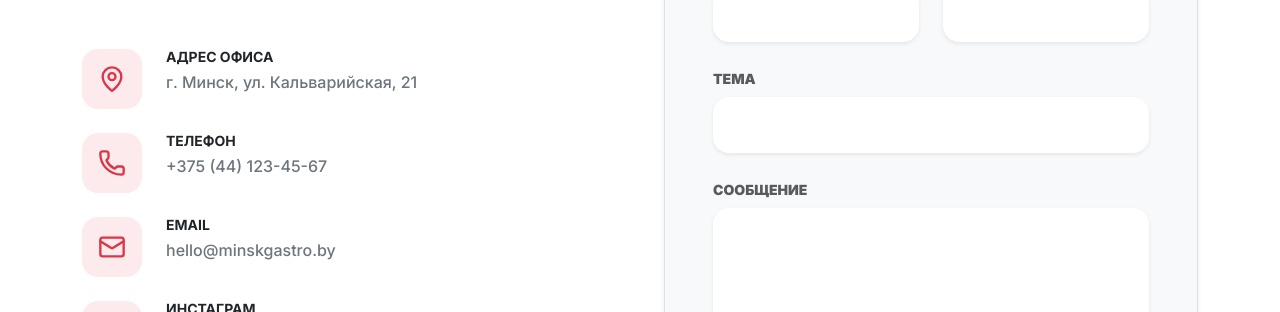
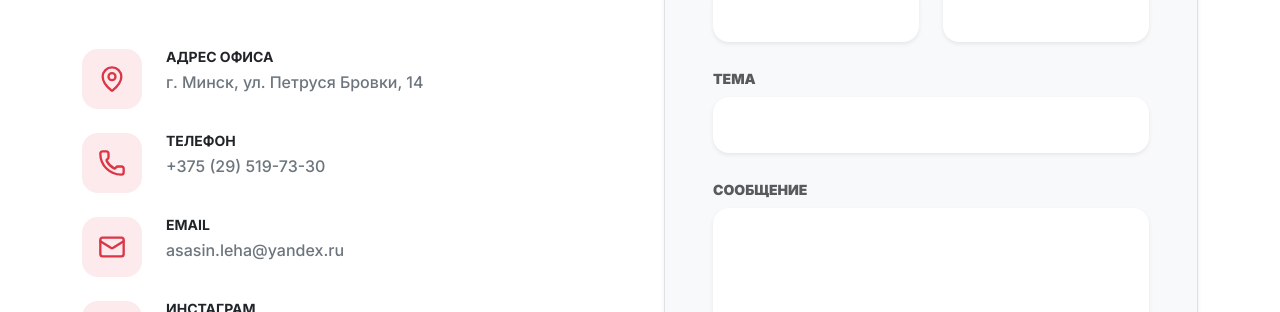
Before and after one commit to Er4ik007/praktika2, a React (Vite) app in the folder Got/: page /contacts in a window 1280 px wide. Shown: the part 324-636 px from the top of the page. Built offline with nearby package versions, Linux system fonts and the light colour scheme; the HTML template or start-up script is replaced by a standard one.

Commit message:
изменены контакты

```diff
--- a/Got/src/pages/ContactPage.tsx
+++ b/Got/src/pages/ContactPage.tsx
@@ -17,7 +17,7 @@ export const ContactPage = () => {
               </div>
               <div>
                 <h4 className="fw-bold text-dark text-uppercase small tracking-widest mb-1">Адрес офиса</h4>
-                <p className="text-secondary fw-medium mb-0">г. Минск, ул. Кальварийская, 21</p>
+                <p className="text-secondary fw-medium mb-0">г. Минск, ул. Петруся Бровки, 14</p>
               </div>
             </div>
             <div className="d-flex align-items-start gap-4">
@@ -26,7 +26,7 @@ export const ContactPage = () => {
               </div>
               <div>
                 <h4 className="fw-bold text-dark text-uppercase small tracking-widest mb-1">Телефон</h4>
-                <p className="text-secondary fw-medium mb-0">+375 (44) 123-45-67</p>
+                <p className="text-secondary fw-medium mb-0">+375 (29) 519-73-30</p>
               </div>
             </div>
             <div className="d-flex align-items-start gap-4">
@@ -35,7 +35,7 @@ export const ContactPage = () => {
               </div>
               <div>
                 <h4 className="fw-bold text-dark text-uppercase small tracking-widest mb-1">Email</h4>
-                <p className="text-secondary fw-medium mb-0">hello@minskgastro.by</p>
+                <p className="text-secondary fw-medium mb-0">asasin.leha@yandex.ru</p>
               </div>
             </div>
             <div className="d-flex align-items-start gap-4">
```
